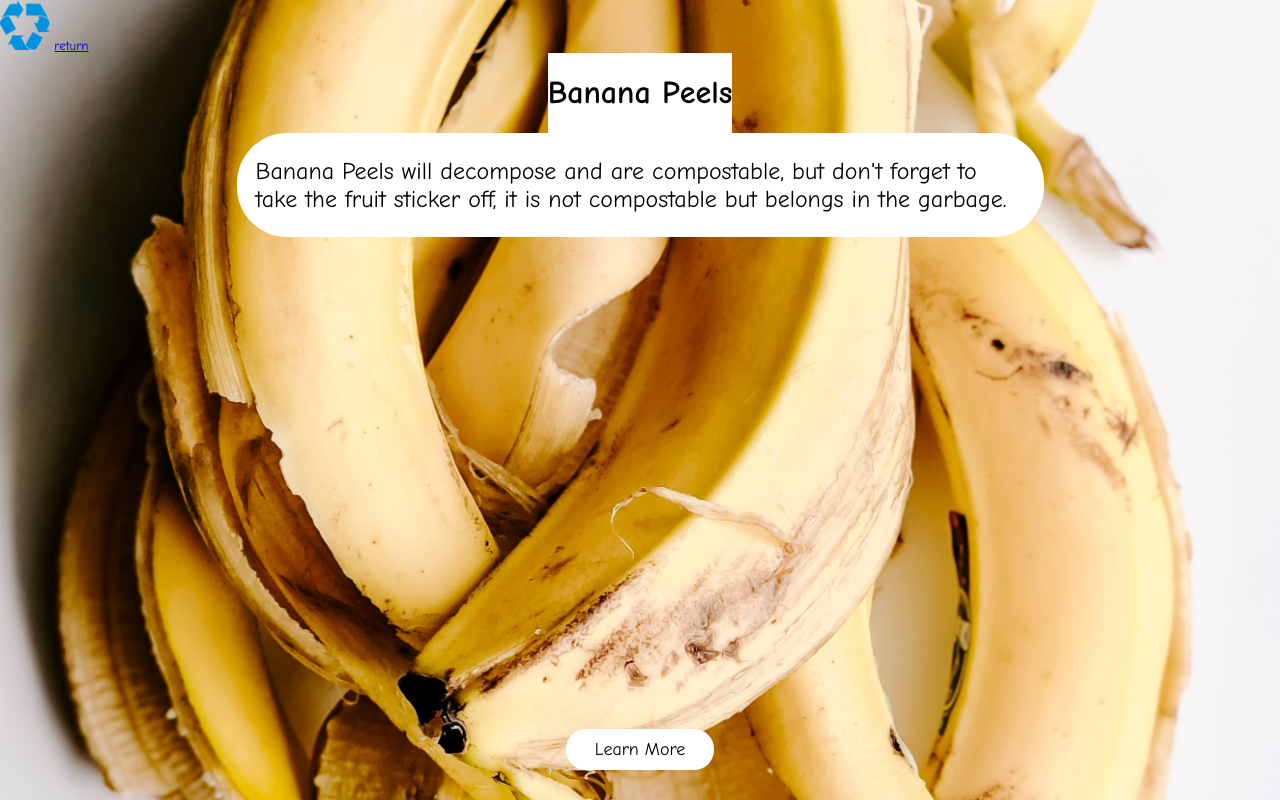
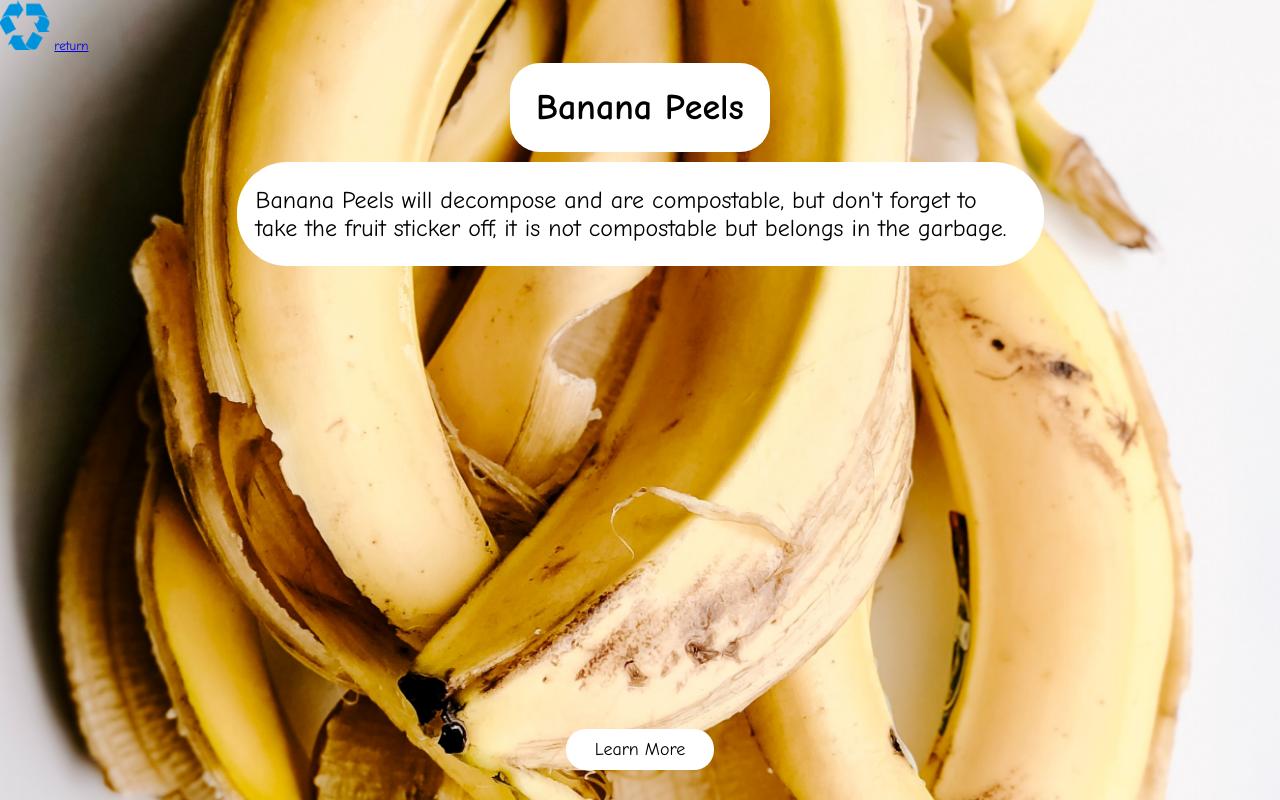
Before and after one commit to EthanLam1/waste-watchers, a website: page frontend/bannanaPeel.html in a window 1280 px wide. Drawn offline with Linux system fonts and the light colour scheme.

Commit message:
Small fiexes to plasticWaterBottle.html

```diff
--- a/frontend/items.css
+++ b/frontend/items.css
@@ -78,5 +78,11 @@ a:hover {
 }
 
 .itemHead{
+    font-size: large;
     background-color: white;
+    border-radius: 30px;
+    padding-left: 2vw;
+    padding-right: 2vw;
+    align-items: center;
+    margin: 10px;
 }
```
Also changed, not shown: frontend/index.html (+1 -1 lines), frontend/plasticWaterBottle.html (+3 -2 lines).
